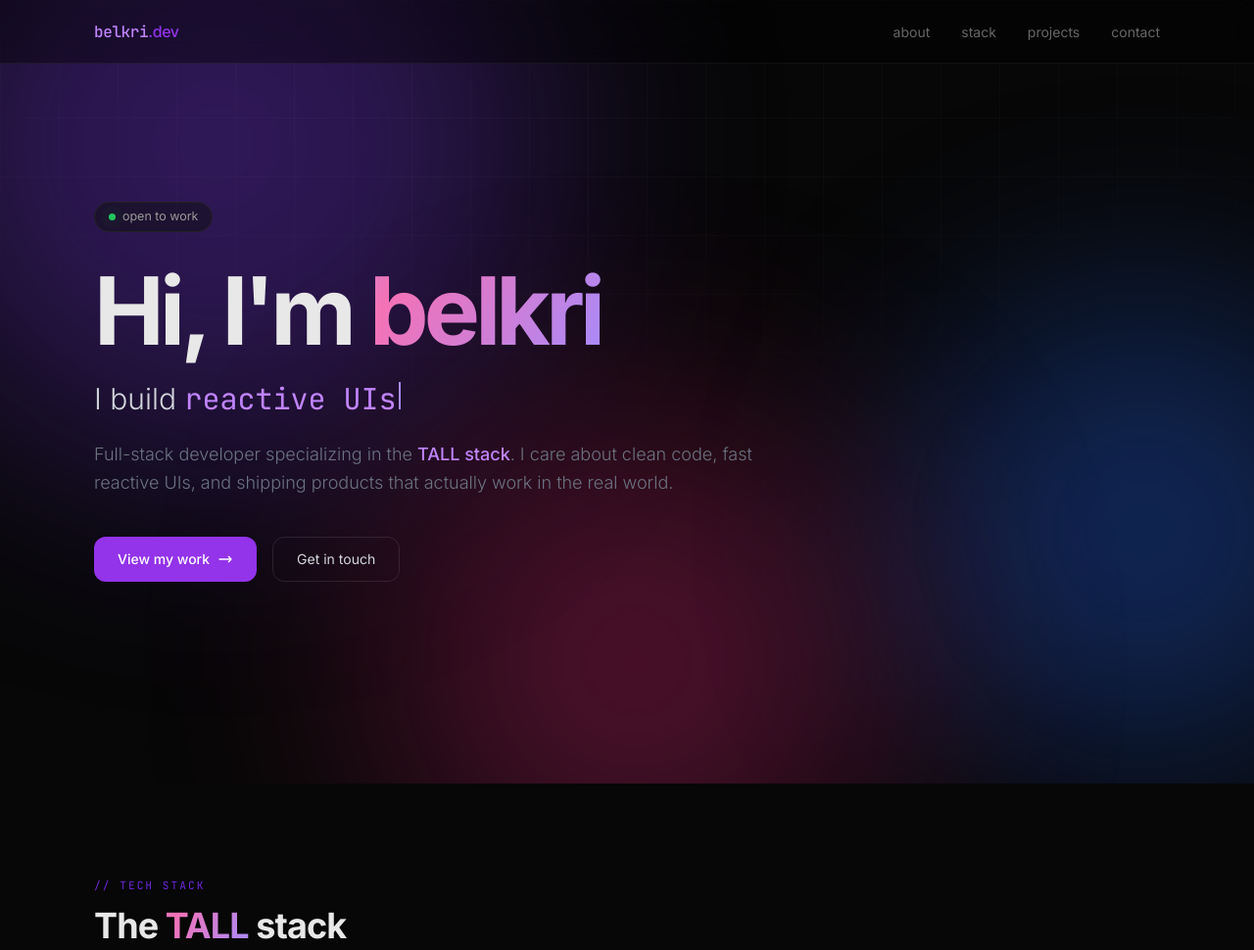
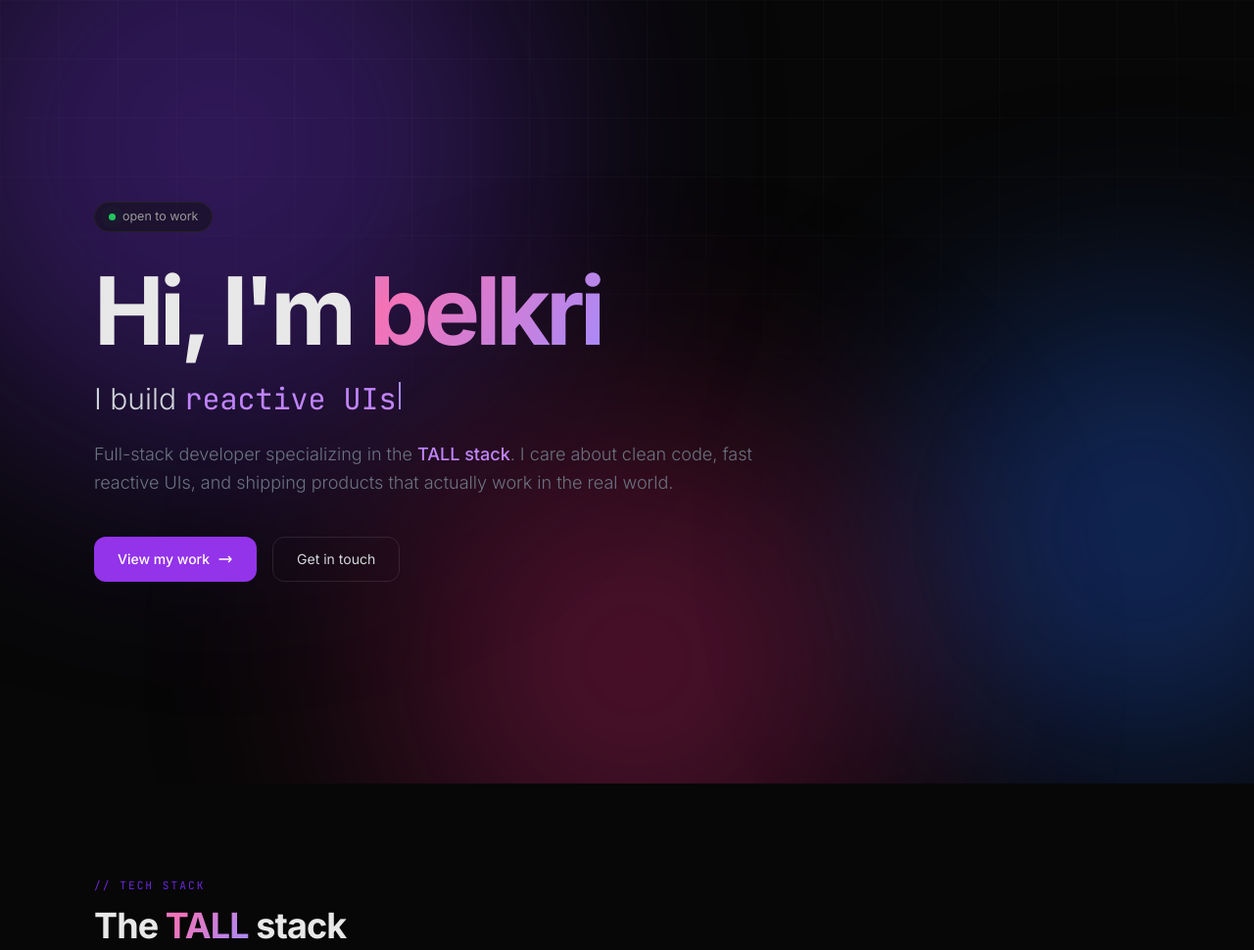
Before and after one commit to belkri/belkri.github.io, a plain HTML site: page index.html in a window 1280 px wide. Shown: the top 970 px of the page at 98% size. Drawn offline with nearby package versions, Linux system fonts and the light colour scheme.

Commit message:
Remove top navigation bar
Co-Authored-By: Claude Opus 4.8 <noreply@anthropic.com>

```diff
--- a/index.html
+++ b/index.html
@@ -255,31 +255,6 @@
   </div>
   <div class="grid-overlay"></div>
 
-  <!-- Nav -->
-  <nav class="fixed top-0 left-0 right-0 z-50 border-b border-white/5 backdrop-blur-md bg-black/40">
-    <div class="max-w-6xl mx-auto px-8 h-16 flex items-center justify-between">
-      <span class="mono text-base text-purple-400 font-medium tracking-tight">belkri<span class="text-purple-600">.dev</span></span>
-      <div class="hidden sm:flex items-center gap-8">
-        <a href="#about" class="nav-link">about</a>
-        <a href="#stack" class="nav-link">stack</a>
-        <a href="#projects" class="nav-link">projects</a>
-        <a href="#contact" class="nav-link">contact</a>
-      </div>
-      <button @click="mobileOpen = !mobileOpen" class="sm:hidden text-gray-500 hover:text-white transition-colors">
-        <svg class="w-5 h-5" fill="none" viewBox="0 0 24 24" stroke="currentColor">
-          <path stroke-linecap="round" stroke-linejoin="round" stroke-width="2" x-show="!mobileOpen" d="M4 6h16M4 12h16M4 18h16"/>
-          <path stroke-linecap="round" stroke-linejoin="round" stroke-width="2" x-show="mobileOpen" d="M6 18L18 6M6 6l12 12"/>
-        </svg>
-      </button>
-    </div>
-    <div x-show="mobileOpen" x-transition class="sm:hidden border-t border-white/5 px-8 py-4 flex flex-col gap-4 bg-black/90">
-      <a href="#about" @click="mobileOpen=false" class="nav-link">about</a>
-      <a href="#stack" @click="mobileOpen=false" class="nav-link">stack</a>
-      <a href="#projects" @click="mobileOpen=false" class="nav-link">projects</a>
-      <a href="#contact" @click="mobileOpen=false" class="nav-link">contact</a>
-    </div>
-  </nav>
-
   <main class="max-w-6xl mx-auto px-8">
 
     <!-- Hero -->
```
